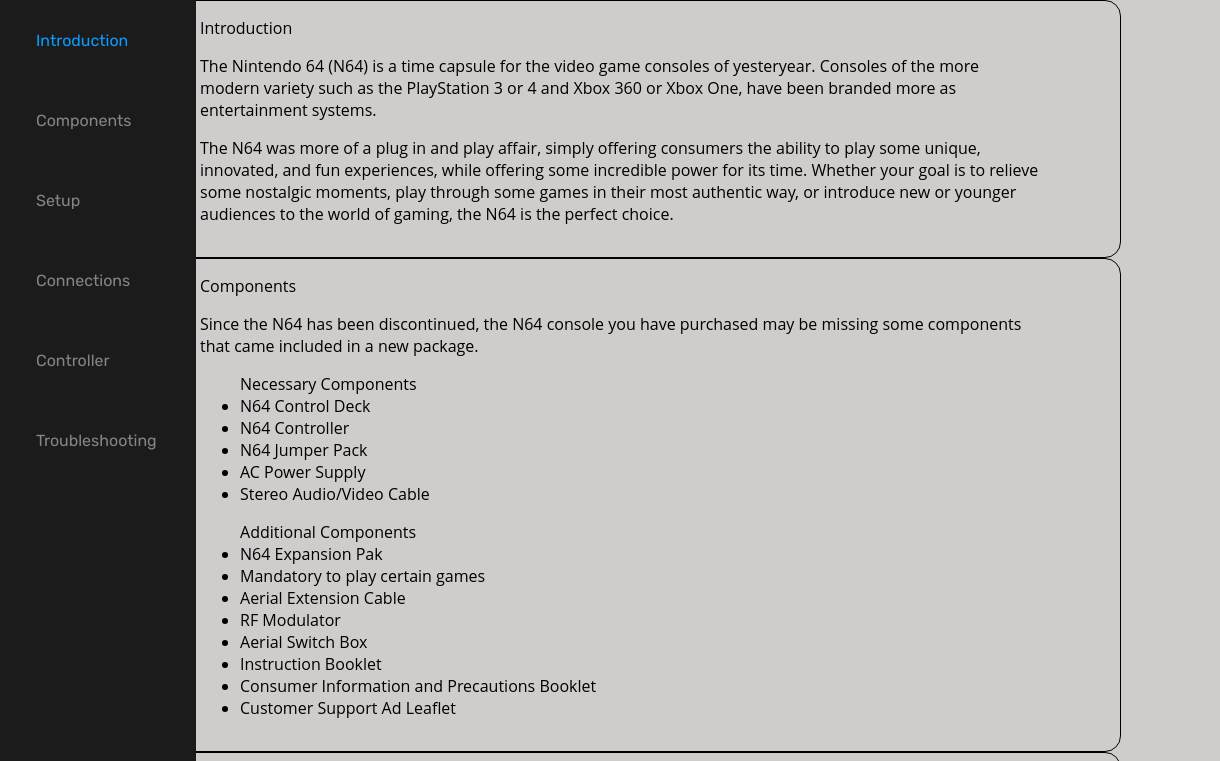
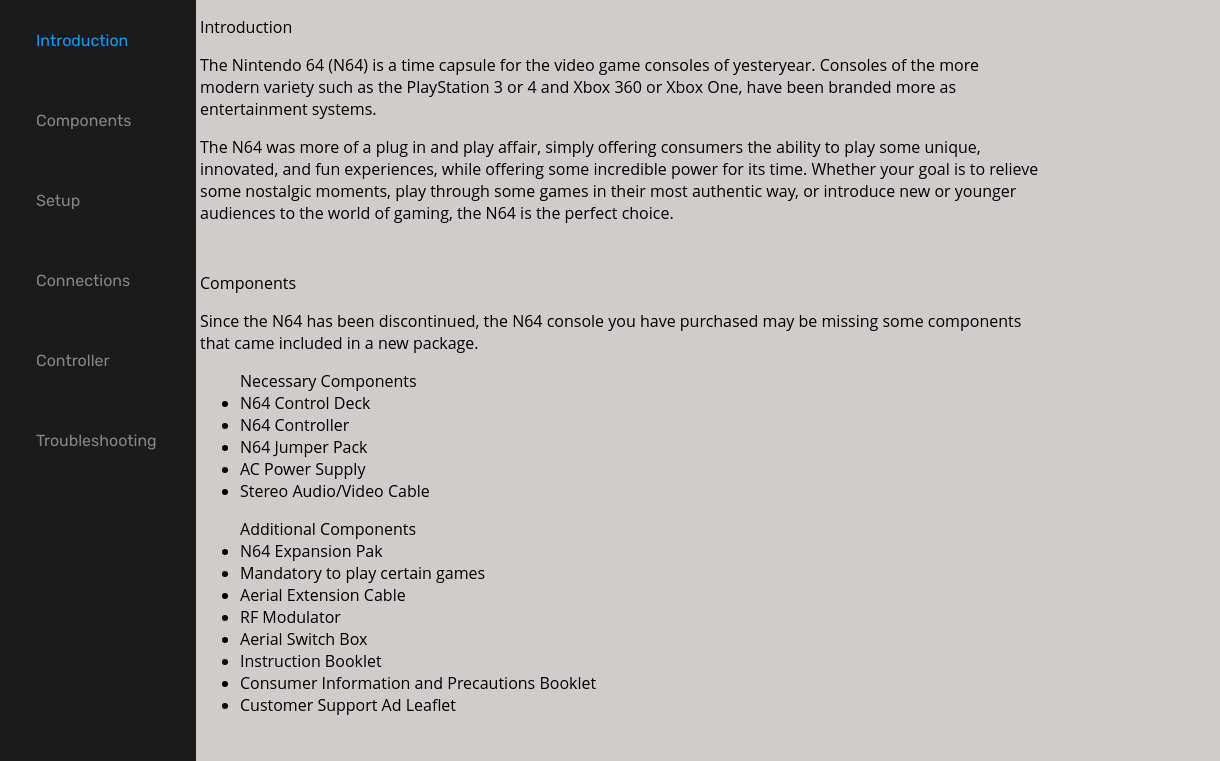
Before and after one commit to dsbfelipe/freecodecamp-technical-documentation-page, a plain HTML site: page index.html in a window 1280 px wide. Shown: the top 761 px of the page, 60-1280 px from the left. Drawn offline with Linux system fonts and the light colour scheme.

```diff
--- a/styles/styles.css
+++ b/styles/styles.css
@@ -94,8 +94,6 @@
 }
 
 section {
-    border: 1px solid black;
-    border-radius: 1rem;
     width: 70%;
     padding: 1rem 5rem;
     margin: 0 auto;
```
Also changed, not shown: images/logo.png (deleted).
